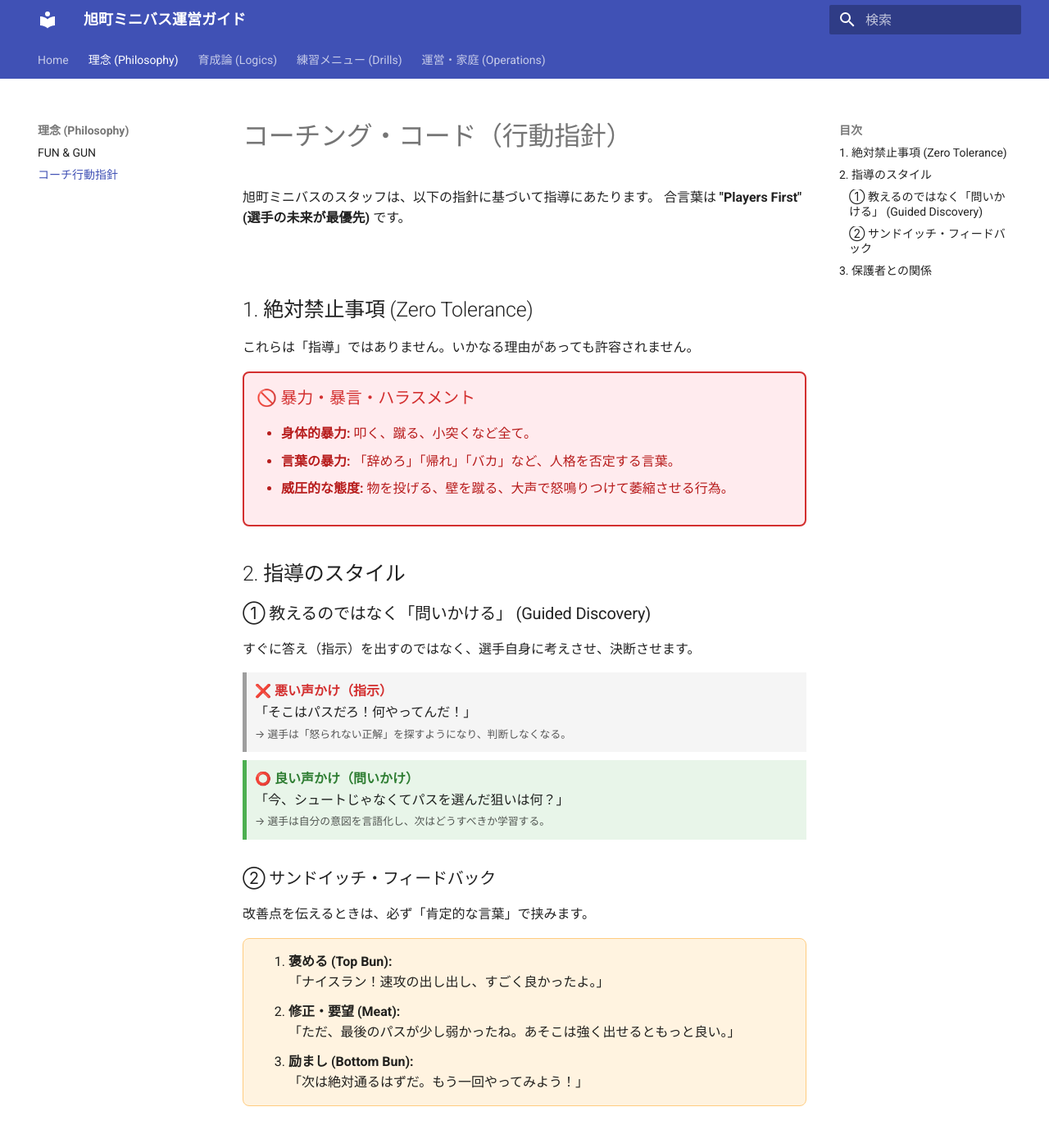
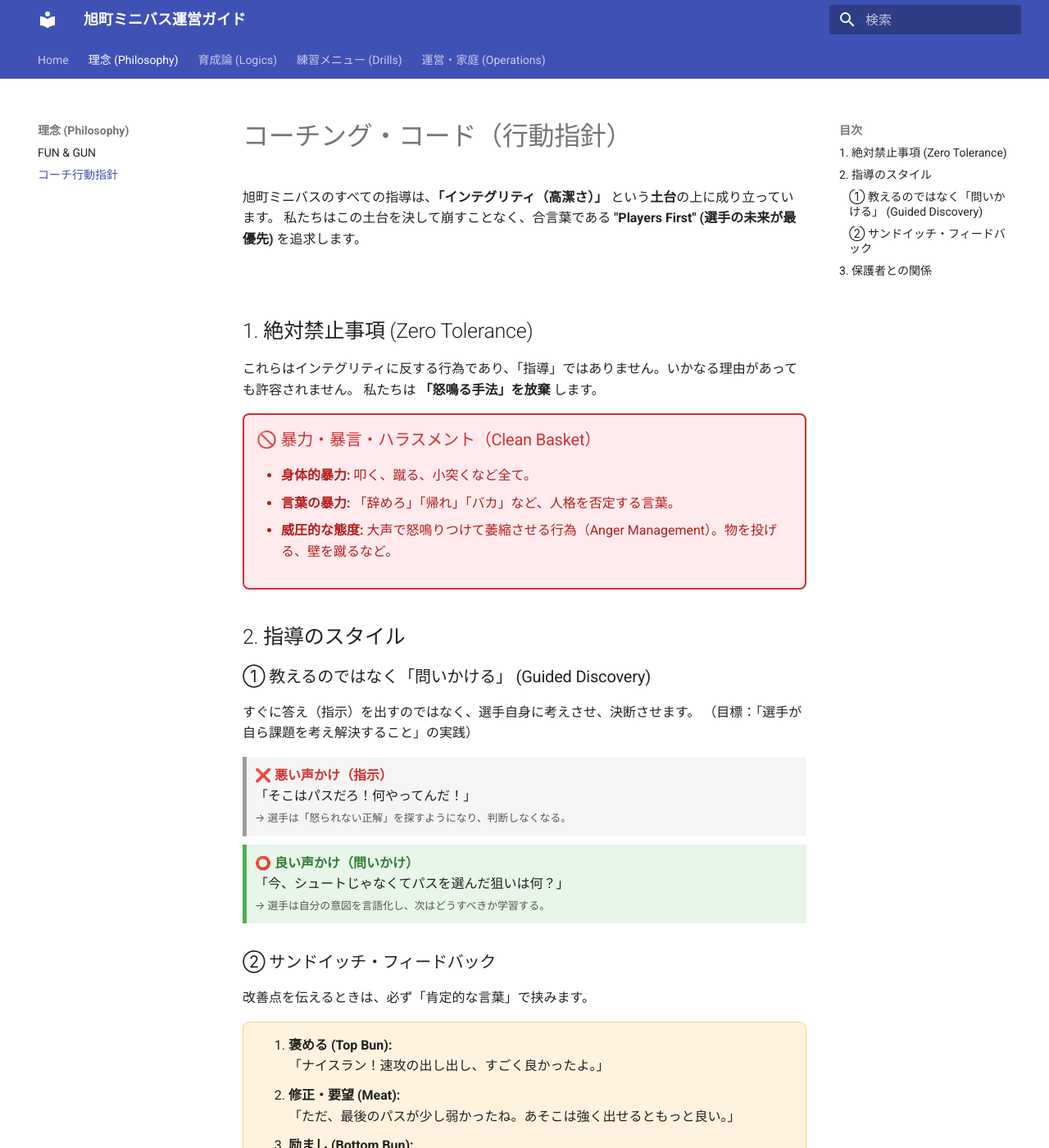
Before and after one commit to kawaiikumichan/asahicho-minibus-ops, an MkDocs documentation site: the page built from docs/00_Philosophy/coaching_code.md, in a window 1280 px wide and 1400 px high. Shown: the whole window at 82% size. Built offline with MkDocs 1.6.1 and Material for MkDocs 9.7.7, drawn with Linux system fonts in a browser that asks for light colours; some of the changed text lies outside the part shown.

Commit message:
Update coaching_code.md

```diff
--- a/docs/00_Philosophy/coaching_code.md
+++ b/docs/00_Philosophy/coaching_code.md
@@ -1,20 +1,21 @@
 # コーチング・コード（行動指針）
 
-旭町ミニバスのスタッフは、以下の指針に基づいて指導にあたります。
-合言葉は **"Players First" (選手の未来が最優先)** です。
+旭町ミニバスのすべての指導は、**「インテグリティ（高潔さ）」** という**土台**の上に成り立っています。
+私たちはこの土台を決して崩すことなく、合言葉である **"Players First" (選手の未来が最優先)** を追求します。
 
 <br>
 
 ## 1. 絶対禁止事項 (Zero Tolerance)
 
-これらは「指導」ではありません。いかなる理由があっても許容されません。
+これらはインテグリティに反する行為であり、「指導」ではありません。いかなる理由があっても許容されません。
+私たちは **「怒鳴る手法」を放棄** します。
 
 <div style="border: 2px solid #d32f2f; background-color: #ffebee; padding: 15px; border-radius: 8px; color: #b71c1c; margin-bottom: 30px;">
-    <h3 style="margin-top: 0; color: #d32f2f;">🚫 暴力・暴言・ハラスメント</h3>
+    <h3 style="margin-top: 0; color: #d32f2f;">🚫 暴力・暴言・ハラスメント（Clean Basket）</h3>
     <ul>
         <li><strong>身体的暴力:</strong> 叩く、蹴る、小突くなど全て。</li>
         <li><strong>言葉の暴力:</strong> 「辞めろ」「帰れ」「バカ」など、人格を否定する言葉。</li>
-        <li><strong>威圧的な態度:</strong> 物を投げる、壁を蹴る、大声で怒鳴りつけて萎縮させる行為。</li>
+        <li><strong>威圧的な態度:</strong> 大声で怒鳴りつけて萎縮させる行為（Anger Management）。物を投げる、壁を蹴るなど。</li>
     </ul>
 </div>
 
@@ -22,6 +23,7 @@
 
 ### ① 教えるのではなく「問いかける」 (Guided Discovery)
 すぐに答え（指示）を出すのではなく、選手自身に考えさせ、決断させます。
+（目標：「選手が自ら課題を考え解決すること」の実践）
 
 <div style="display: flex; flex-direction: column; gap: 10px; margin-bottom: 20px;">
   <div style="background-color: #f5f5f5; border-left: 5px solid #9e9e9e; padding: 10px;">
@@ -52,10 +54,10 @@
 ## 3. 保護者との関係
 
 * **パートナーシップ:** 我々は保護者のサポーターであり、保護者は一番のファンです。
-* **家庭との連携:** 挨拶や整理整頓、食事（おにぎり）、睡眠の重要性を保護者会等で伝え、協力体制を築きます。
+* **家庭との連携:** 挨拶や整理整頓、早寝早起きなどの生活習慣において協力体制を築きます。
 
 <div style="background-color: #e3f2fd; padding: 15px; border-radius: 5px; color: #0d47a1;">
     <strong>🤝 コーチからのお願い</strong><br>
     家庭で「コーチはこう言ってたけど、パパは違うと思う」といった批判は避けてください。<br>
-    子供が混乱してしまいます。疑問がある場合は、直接コーチまでご相談ください。
+    異なる見解は選手を迷わせ、成長の妨げになります。疑問がある場合は、直接コーチまでご相談ください。
 </div>
```
